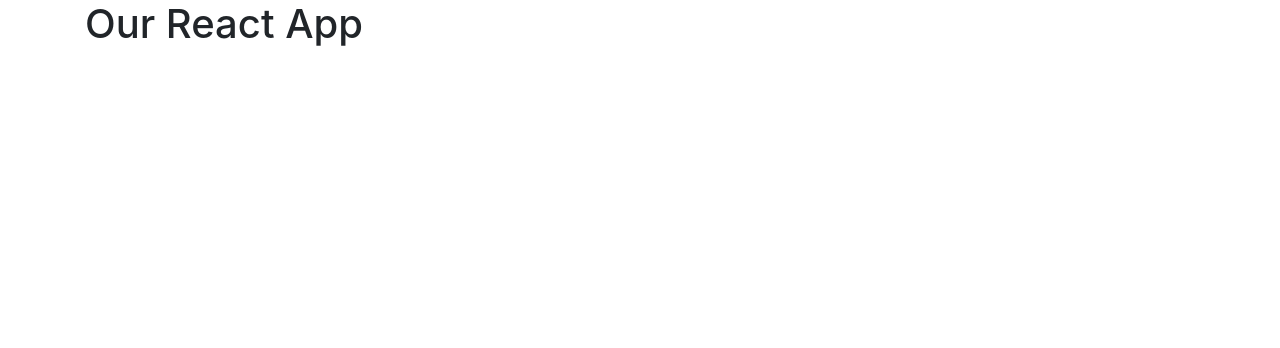
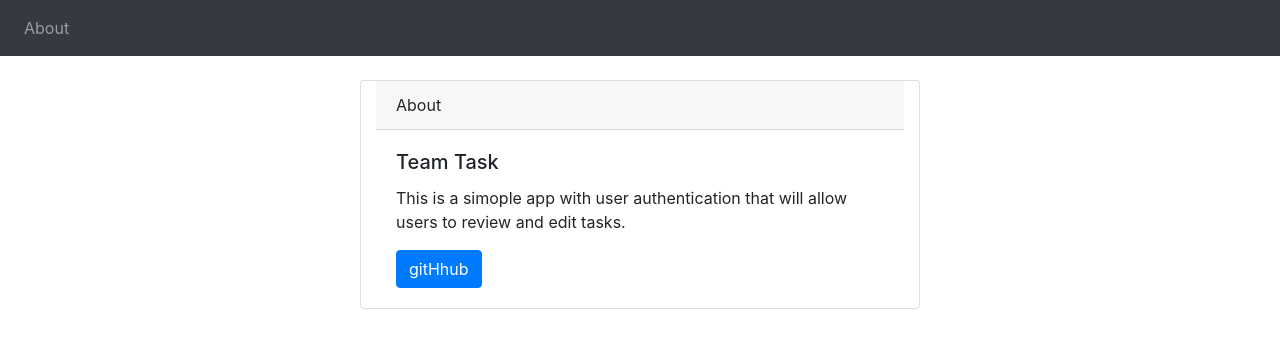
Before and after one commit to SaundersEddie/myTeamTaskPlanner, a React (Create React App) app in the folder client/: page /about in a window 1280 px wide. Shown: the top 348 px of the page. Built offline with nearby package versions, Linux system fonts and the light colour scheme.

Commit message:
Added bootsrap, browser router and a small Navbar

```diff
--- a/client/src/App.js
+++ b/client/src/App.js
@@ -1,11 +1,24 @@
+
+import { BrowserRouter as Router, Route } from 'react-router-dom';
+import Navbar from './components/Navbar/Navbar-component';
+import About from './components/About/About-component';
+
+
+
+
 import 'bootstrap/dist/css/bootstrap.min.css';
 import './App.css';
 
 function App() {
   return (
-    <div className="container">
-      <h1> Our React App </h1>
-    </div>
+    <Router>
+      <Navbar />
+      <br />
+      {/* <Route path="/" exact component={DaysOfList} /> */}
+      {/* {<Route path="/edit/:id" component={DaysOfChangeById} /> */}
+      {/* <Route path="/create" component={DaysOfCreate} /> */}
+      <Route path="/about" component={About} />
+    </Router>
   );
 }
 
--- /dev/null
+++ b/client/src/components/About/About-component.js
@@ -0,0 +1,18 @@
+import React, { Component } from 'react';
+
+export default class About extends Component {
+    render() {
+        return (
+            <div className="card mx-auto container" style={{ width: 35 + "rem" }}>
+                <div className="card-header">
+                    About
+            </div>
+                <div className="card-body">
+                    <h5 className="card-title">Team Task</h5>
+                    <p className="card-text">This is a simople app with user authentication that will allow users to review and edit tasks.</p>
+                    <a href="https://github.com/" className="btn btn-primary">gitHhub</a>
+                </div>
+            </div>
+        )
+    }
+}
--- /dev/null
+++ b/client/src/components/Navbar/Navbar-component.js
@@ -0,0 +1,26 @@
+import React, { Component } from 'react';
+import { Link } from 'react-router-dom';
+
+
+export default class Navbar extends Component {
+    render() {
+        return (
+            <nav className="navbar navbar-dark bg-dark navbar-expand-lg">
+                {/* <Link to="/" className="navbar-brand">Team Task</Link> */}
+                <div className="navbar-collapse">
+                    <ul className="navbar-nav mr-auto">
+                        <li className="navbar-item">
+                            {/* <Link to="/" className="nav-link">All Days</Link> */}
+                        </li>
+                        <li className="navbar-item">
+                            {/* <Link to="/create" className="nav-link">Create Day</Link> */}
+                        </li>
+                        <li className="navbar-item">
+                            <Link to="/about" className="nav-link">About</Link>
+                        </li>
+                    </ul>
+                </div>
+            </nav>
+        );
+    }
+}
--- /dev/null
+++ b/client/src/components/User/Login-component.js
@@ -0,0 +1 @@
+import React from 'react';
--- /dev/null
+++ b/client/src/components/User/NewUser-component.js
@@ -0,0 +1 @@
+import React from 'react';
--- a/client/src/index.js
+++ b/client/src/index.js
@@ -2,7 +2,6 @@ import React from 'react';
 import ReactDOM from 'react-dom';
 import './index.css';
 import App from './App';
-// import reportWebVitals from './reportWebVitals';
 
 ReactDOM.render(
   <React.StrictMode>
@@ -10,8 +9,3 @@ ReactDOM.render(
   </React.StrictMode>,
   document.getElementById('root')
 );
-
-// If you want to start measuring performance in your app, pass a function
-// to log results (for example: reportWebVitals(console.log))
-// or send to an analytics endpoint. Learn more: https://bit.ly/CRA-vitals
-// reportWebVitals();
```
